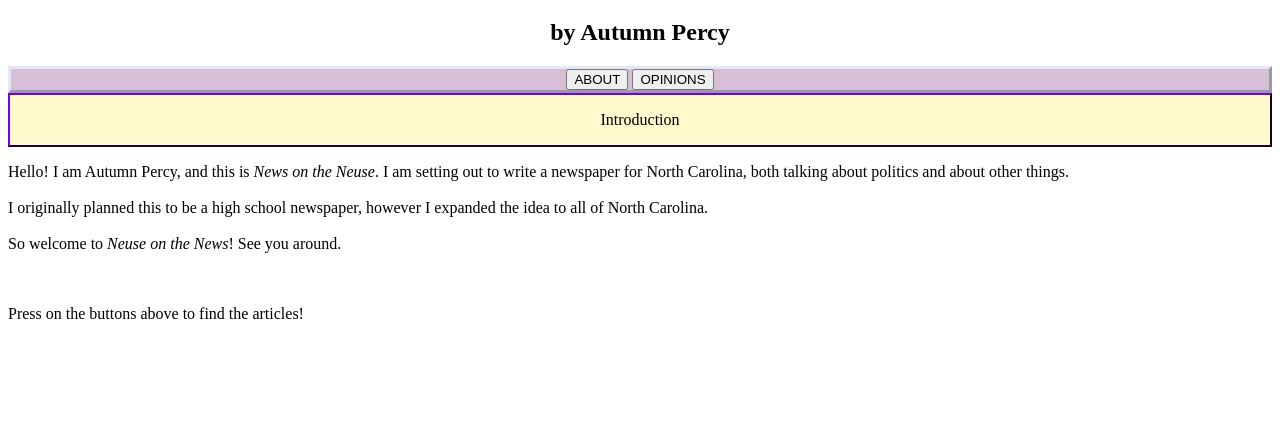
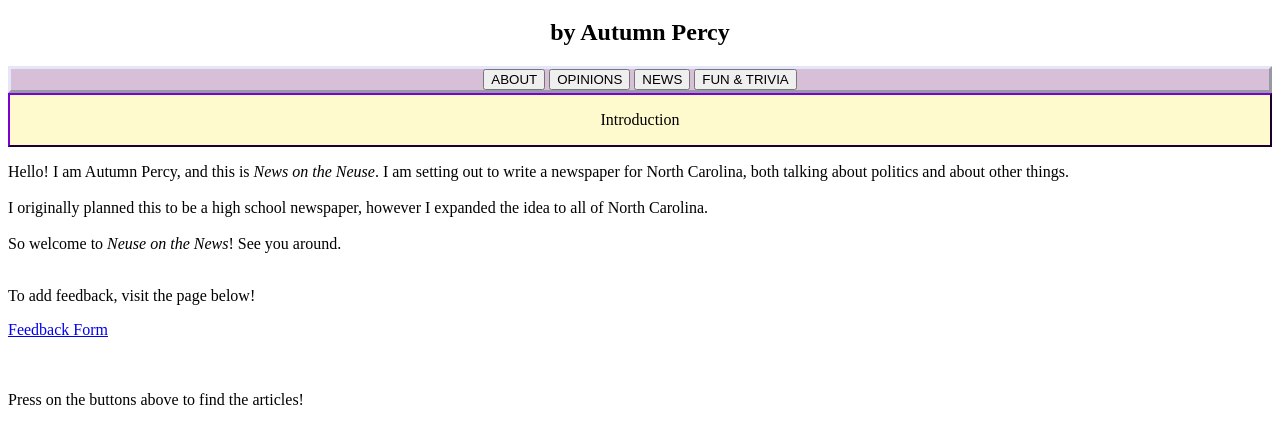
Before and after one commit to KittenMeow/KittenMeow.github.io, a plain HTML site: page index.html in a window 1280 px wide. Shown: the part 61-504 px from the top of the page. Drawn offline with Linux system fonts and the light colour scheme.

Commit message:
Add trivia and news

```diff
--- a/index.html
+++ b/index.html
@@ -26,6 +26,8 @@
 	<div class="DivLinks">
 		<button onclick="document.location='about.html'">ABOUT</button>
 		<button onclick="document.location='opinions.html'">OPINIONS</button>
+		<button onclick="document.location='news.html'">NEWS</button>
+		<button onclick="document.location='trivia.html'">FUN & TRIVIA</button>
 	</div>
 
 	<div class="DivZero">
@@ -34,7 +36,9 @@
 
 	<p> Hello! I am Autumn Percy, and this is <i>News on the Neuse</i>. I am setting out to write a newspaper for North Carolina, both talking about politics and about other things.<br><br>I originally planned this to be a high school newspaper, however I expanded the idea to all of North Carolina.<br><br>So welcome to <i>Neuse on the News</i>! See you around.</p>
 
+	<p><br>To add feedback, visit the page below!<br></p>
+	<a href="https://forms.gle/GneYfDHMvEA3yKJJ6">Feedback Form</a>
+
 	<p><br><br>Press on the buttons above to find the articles!<p>
-	<script src="out/main.js" type="text/javascript"></script>
   </body>
 </html>
```
Also changed, not shown: about.html (+2 -0 lines), opinions.html (+3 -0 lines), 2 other files.
